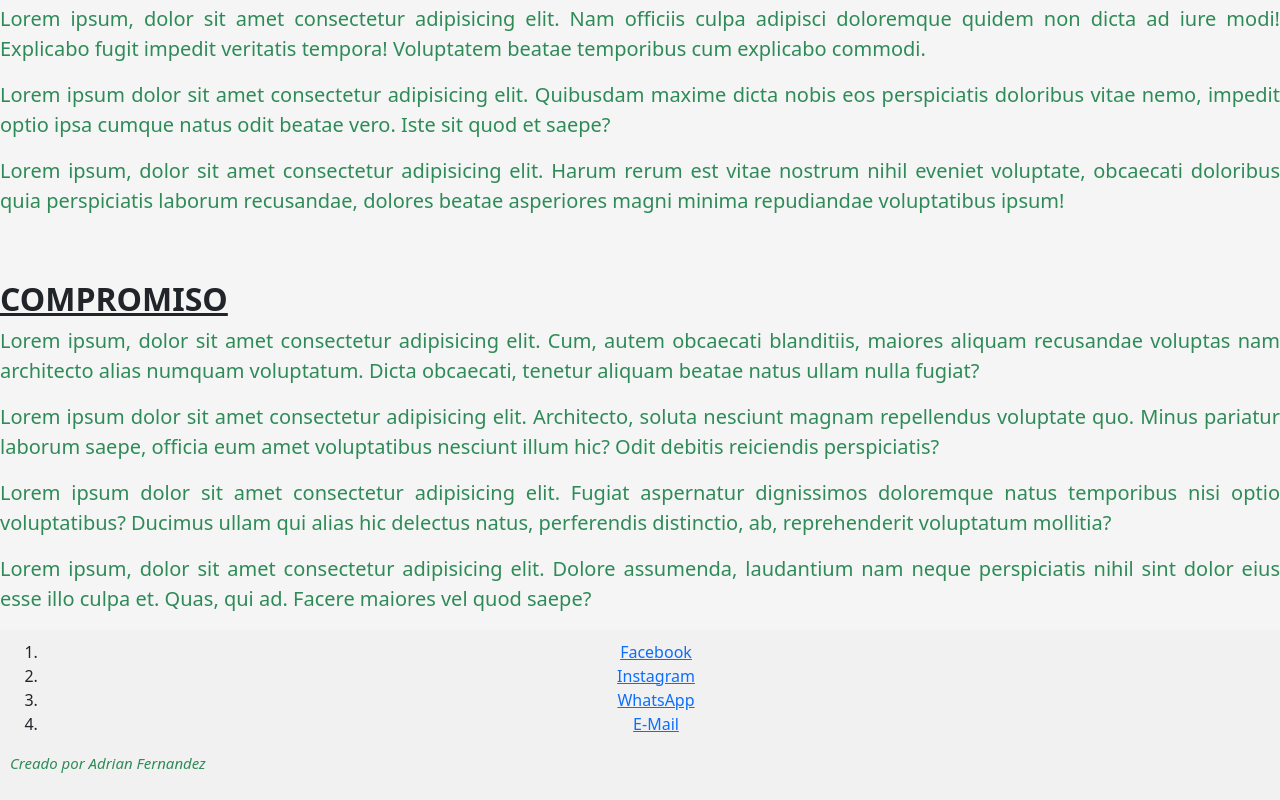
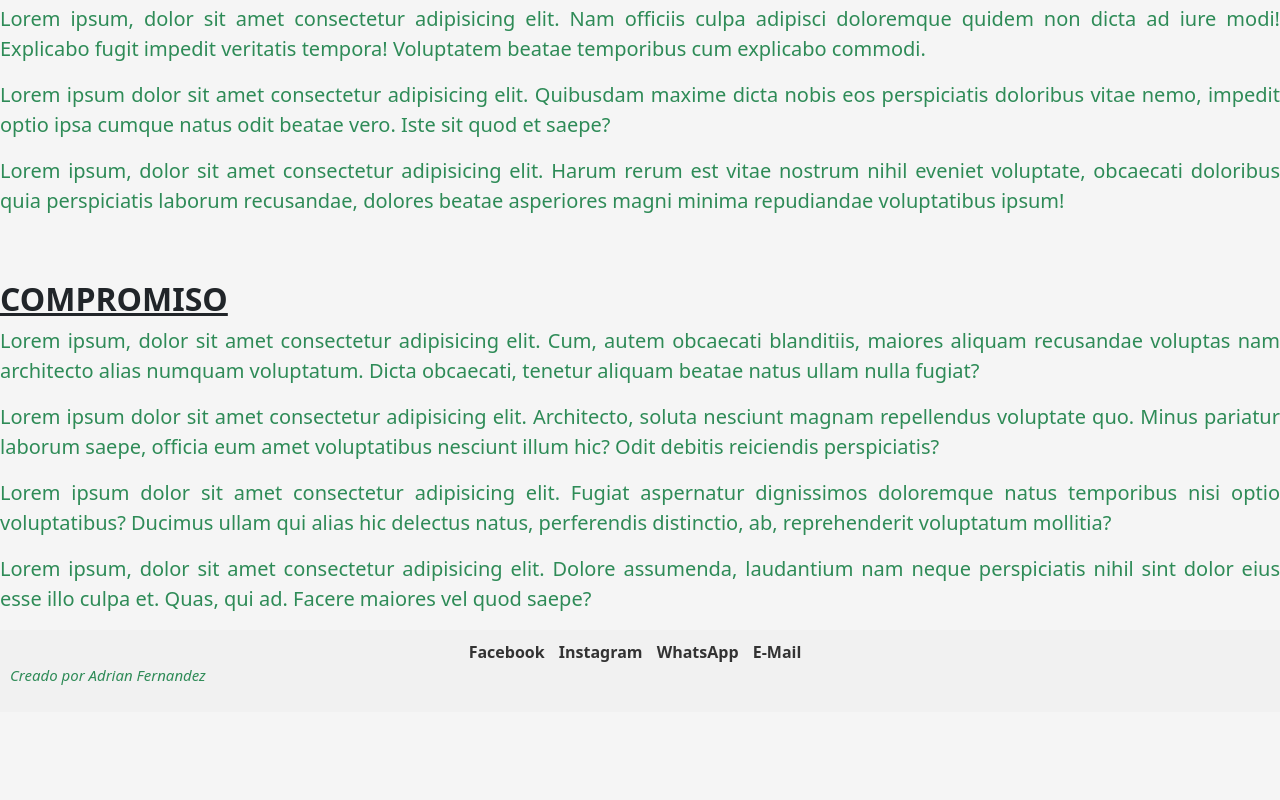
Before and after one commit to adrianfernandez14/proyectoencurso, a plain HTML site: page docs/pages/servicios.html in a window 1280 px wide. Shown: the part 1406-2206 px from the top of the page. After the commit the page ends 2118 px from the top, so only its background shows below. Drawn offline with nearby package versions, Linux system fonts and the light colour scheme.

Commit message:
Apreciando cambios favorables

```diff
--- a/docs/pages/servicios.html
+++ b/docs/pages/servicios.html
@@ -77,12 +77,14 @@
 <!-- Pie de pagina y enlaces de redes sociales-->
 
     <footer>
-        <ol>
-           <div><li><a href="http://facebook.com/" target="_blank" rel="noopener noreferrer">Facebook</a></li></div>
-           <div><li><a href="http://instagram.com/" target="_blank" rel="noopener noreferrer">Instagram</a></li></div>
-           <div><li><a href="http://whatsapp.com/" target="_blank" rel="noopener noreferrer">WhatsApp</a></li></div>
-           <div><li><a href="mailto:mondofelice@gmail.com">E-Mail</a></li></div>
-        </ol>
+        <nav>
+            <ul>
+                <li><a href="http://facebook.com/" target="_blank" rel="noopener noreferrer">Facebook</a></li>
+                <li><a href="http://instagram.com/" target="_blank" rel="noopener noreferrer">Instagram</a></li>
+                <li><a href="http://whatsapp.com/" target="_blank" rel="noopener noreferrer">WhatsApp</a></li>
+                <li><a href="mailto:mondofelice@gmail.com">E-Mail</a></li>
+            </ul>
+        </nav>
         <p>
             Creado por Adrian Fernandez
         </p>
```
Also changed, not shown: docs/index.html (+8 -6 lines), docs/pages/contacto.html (+8 -6 lines), docs/pages/galeria.html (+8 -6 lines).
